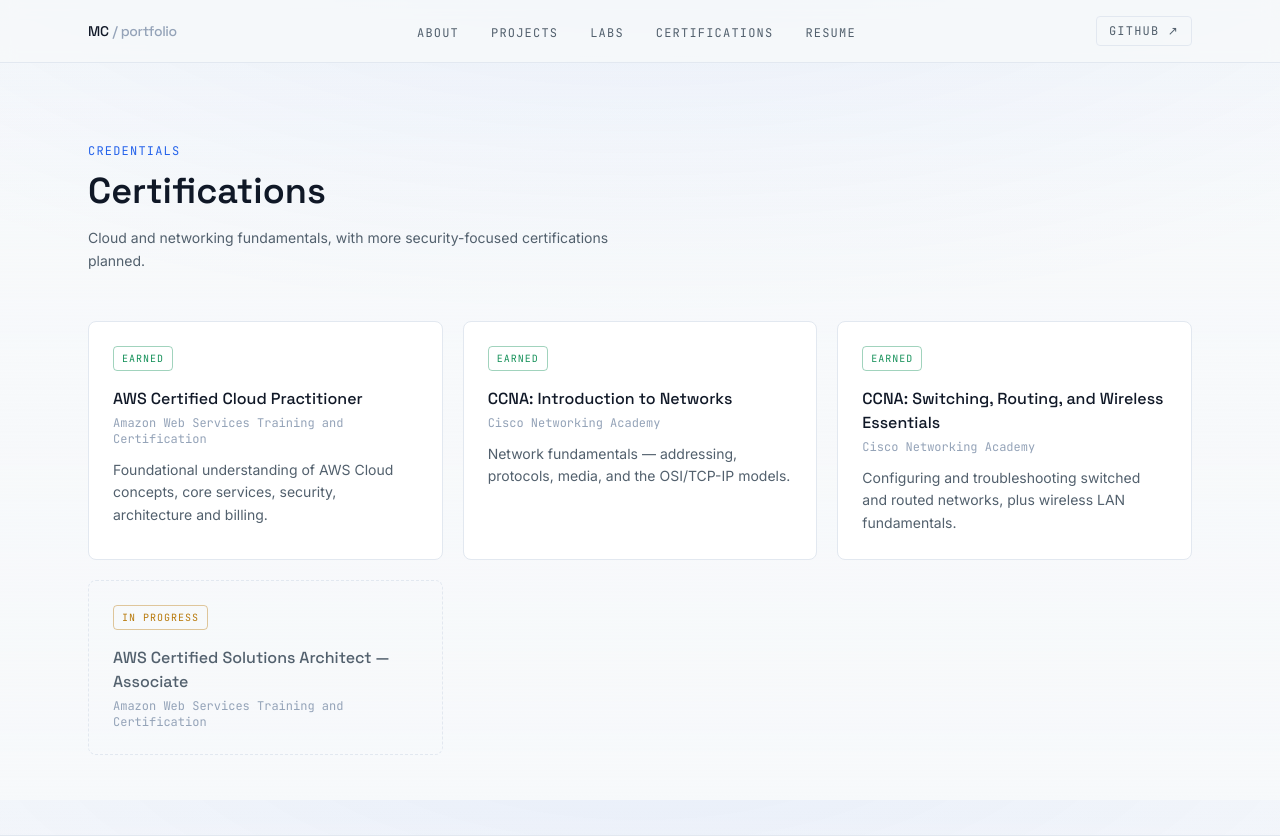
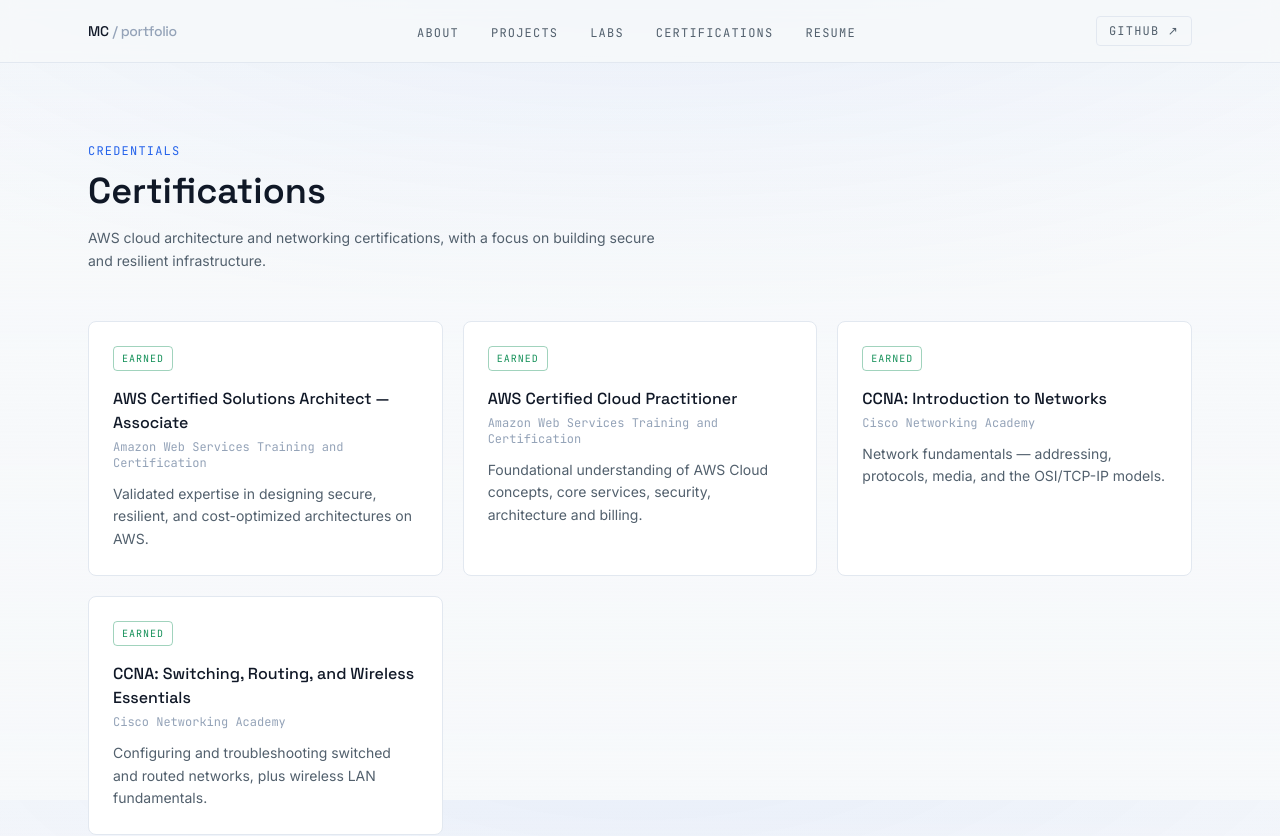
Before and after one commit to Marouane-2005/Portfolio, a Next.js app: page /certifications in a window 1280 px wide. Shown: the top 836 px of the page. Built offline with nearby package versions, Linux system fonts and the light colour scheme.

Commit message:
Update page.tsx

```diff
--- a/src/app/certifications/page.tsx
+++ b/src/app/certifications/page.tsx
@@ -1,4 +1,10 @@
 const certifications = [
+  {
+    title: "AWS Certified Solutions Architect — Associate",
+    issuer: "Amazon Web Services Training and Certification",
+    detail:
+      "Validated expertise in designing secure, resilient, and cost-optimized architectures on AWS.",
+  },
   {
     title: "AWS Certified Cloud Practitioner",
     issuer: "Amazon Web Services Training and Certification",
@@ -19,25 +25,20 @@
   },
 ];
 
-const inProgress = [
-  {
-    title: "AWS Certified Solutions Architect — Associate",
-    issuer: "Amazon Web Services Training and Certification",
-  },
-];
-
 export default function CertificationsPage() {
   return (
     <div className="mx-auto max-w-6xl px-6 py-20">
       <p className="font-mono text-xs uppercase tracking-widest text-sev-info">
         Credentials
       </p>
+
       <h1 className="mt-3 font-display text-3xl font-semibold text-text sm:text-4xl">
         Certifications
       </h1>
+
       <p className="mt-4 max-w-xl text-sm leading-relaxed text-text-muted">
-        Cloud and networking fundamentals, with more security-focused
-        certifications planned.
+        AWS cloud architecture and networking certifications, with a focus on
+        building secure and resilient infrastructure.
       </p>
 
       <div className="mt-12 grid gap-5 sm:grid-cols-2 lg:grid-cols-3">
@@ -49,31 +50,17 @@
             <span className="w-fit rounded border border-sev-low/40 px-2 py-1 font-mono text-[10px] uppercase tracking-widest text-sev-low">
               Earned
             </span>
+
             <h2 className="mt-4 font-display text-base font-medium text-text">
               {cert.title}
             </h2>
+
             <p className="mt-1 font-mono text-xs text-text-dim">
               {cert.issuer}
             </p>
+
             <p className="mt-3 flex-1 text-sm leading-relaxed text-text-muted">
               {cert.detail}
-            </p>
-          </div>
-        ))}
-
-        {inProgress.map((cert) => (
-          <div
-            key={cert.title}
-            className="flex flex-col rounded-lg border border-dashed border-panel-border p-6"
-          >
-            <span className="w-fit rounded border border-sev-medium/40 px-2 py-1 font-mono text-[10px] uppercase tracking-widest text-sev-medium">
-              In progress
-            </span>
-            <h2 className="mt-4 font-display text-base font-medium text-text-muted">
-              {cert.title}
-            </h2>
-            <p className="mt-1 font-mono text-xs text-text-dim">
-              {cert.issuer}
             </p>
           </div>
         ))}
```
